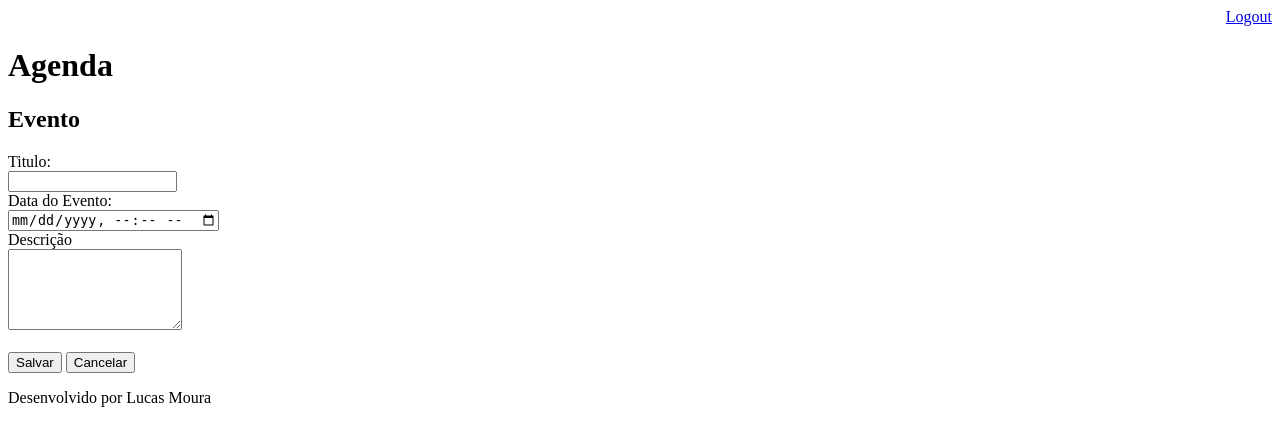
After one commit to lucasmouradev/agenda_django, a Django app: page /index/evento/ in a window 1280 px wide. The commit adds this page. Shown: the top 446 px of the page. Run offline with Django 3.2, Linux system fonts and the light colour scheme; a user stored in the database is signed in.

Commit message:
Incluído template para inserção de eventos da agenda. Incluído o gitignore para ignorar os arquivos compilados

```diff
--- a/agenda/urls.py
+++ b/agenda/urls.py
@@ -21,6 +21,8 @@ from django.views.generic import RedirectView
 urlpatterns = [
     path('admin/', admin.site.urls),
     path('index/', views.lista_eventos),
+    path('index/evento/', views.evento),
+    path('index/evento/submit', views.submit_evento),
     path('', RedirectView.as_view(url='/index/')),
     path('login/', views.login_user),
     path('login/submit', views.submit_login),
--- a/core/views.py
+++ b/core/views.py
@@ -30,3 +30,22 @@ def lista_eventos(request):
   evento = Evento.objects.filter(usuario = usuario)
   dados = {'eventos': evento}
   return render(request, 'index.html', dados)
+
+
+@login_required(login_url='/login/')
+def evento(request):
+  return render(request, 'evento.html')
+
+
+@login_required(login_url='/login/')
+def submit_evento(request):
+    if request.POST:
+        titulo = request.POST.get('titulo')
+        data_evento = request.POST.get('data_evento')
+        descricao = request.POST.get('descricao')
+        usuario = request.user
+        Evento.objects.create(titulo=titulo,
+                              data_evento=data_evento,
+                              descricao=descricao,
+                              usuario=usuario)
+    return redirect('/')
--- /dev/null
+++ b/templates/evento.html
@@ -0,0 +1,25 @@
+{% extends "model-page.html" %}
+
+
+{% block content %}
+
+    <h2>Evento</h2>
+    <form action="submit" method="POST">{% csrf_token %}
+        <label>Titulo:</label>
+        <br>
+        <input type="text" name="titulo" size="18">
+        <br>
+        <label>Data do Evento:</label>
+        <br>
+        <input type="datetime-local" name="data_evento">
+        <br>
+        <label>Descrição</label>
+        <br>
+        <textarea name="descricao" rows="5" cols="19"></textarea>
+        <br><br>
+        <button type="submit">Salvar</button>
+        <a href="/">
+            <button type="button">Cancelar</button>
+        </a>
+    </form>
+{% endblock %}
--- a/templates/index.html
+++ b/templates/index.html
@@ -2,6 +2,9 @@
 
 {% block content %}
     <h2>Agendamentos</h2>
+    <a href="evento/">
+        <button type="button">Novo Evento</button>
+    </a>
     <ul style="font-size: 18px">
         {% for evento in eventos %}
             <li><b>{{ evento.titulo }} - {{ evento.get_data_evento }}</b></li>
```
Also changed, not shown: db.sqlite3, 1 other file.
